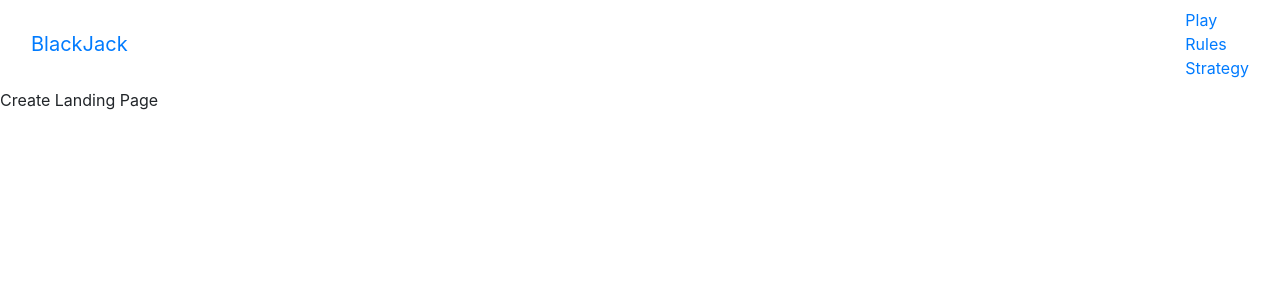
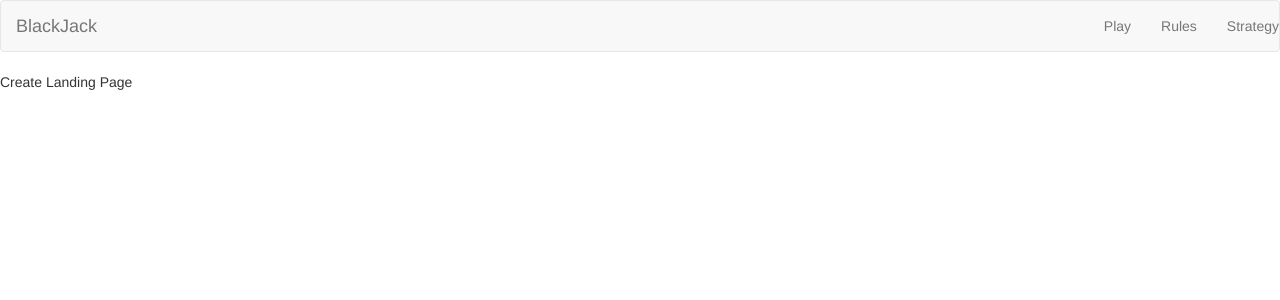
Before and after one commit to jer244/BlackJack, an Angular app: page / in a window 1280 px wide. Shown: the top 300 px of the page. Built offline with nearby package versions, Linux system fonts and the light colour scheme.

Commit message:
fix navbar

```diff
--- a/package.json
+++ b/package.json
@@ -22,7 +22,7 @@
     "@angular/platform-browser-dynamic": "^5.0.0",
     "@angular/router": "^5.0.0",
     "@ng-bootstrap/ng-bootstrap": "^1.0.0-beta.5",
-    "bootstrap": "^4.0.0-beta.2",
+    "bootstrap": "^3.3.7",
     "core-js": "^2.4.1",
     "rxjs": "^5.5.2",
     "zone.js": "^0.8.14"
--- a/src/app/partials/navbar/navbar.component.html
+++ b/src/app/partials/navbar/navbar.component.html
@@ -1,5 +1,4 @@
-<header class="navbar navbar-default">
-  <div class="container-fluid">
+<nav class="navbar navbar-default">
     <div class="navbar-header">
       <a class="navbar-brand" [routerLink]="['/']">BlackJack</a>
     </div>
@@ -8,5 +7,4 @@
       <li class="nav-item"><a [routerLink]="['/rules']">Rules</a></li>
       <li class="nav-item"><a [routerLink]="['/strategy']">Strategy</a></li>
     </ul>
-  </div>
-</header>
+</nav>
```
Also changed, not shown: 1 other file (tests, documents, lock files or other folders).
